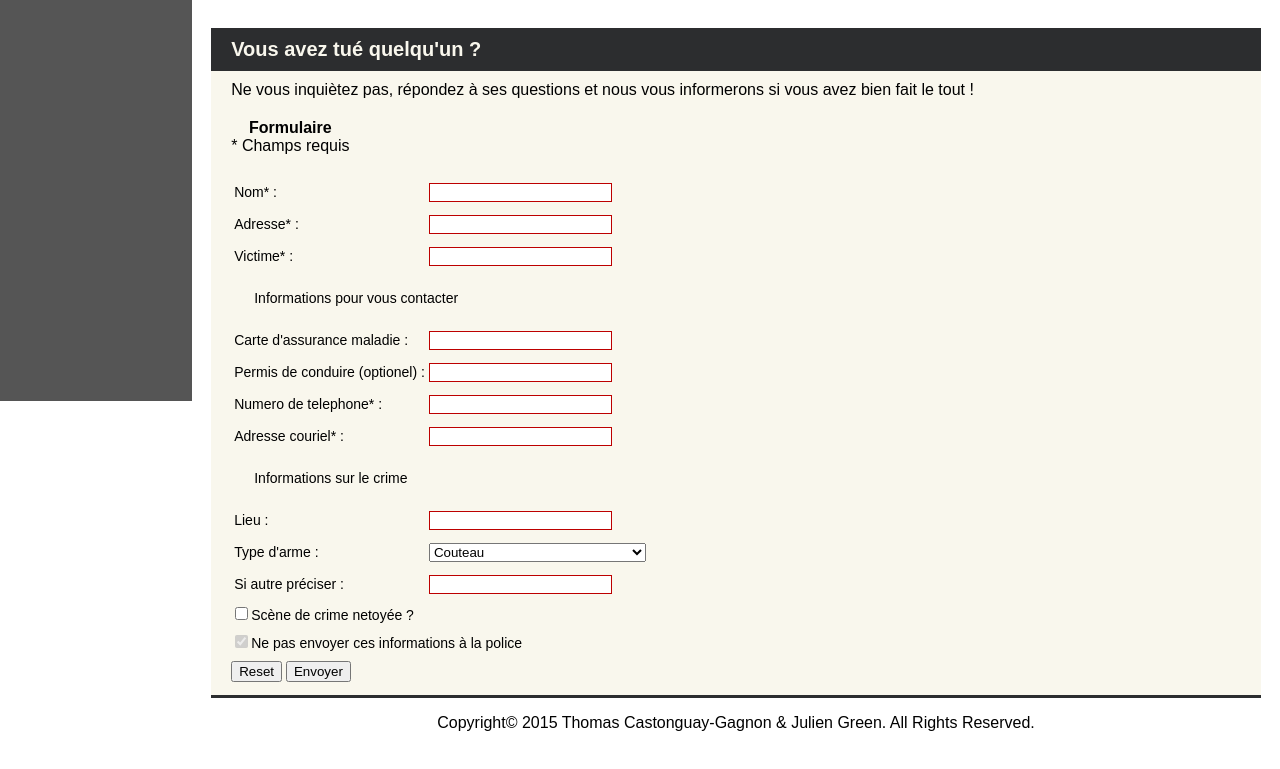
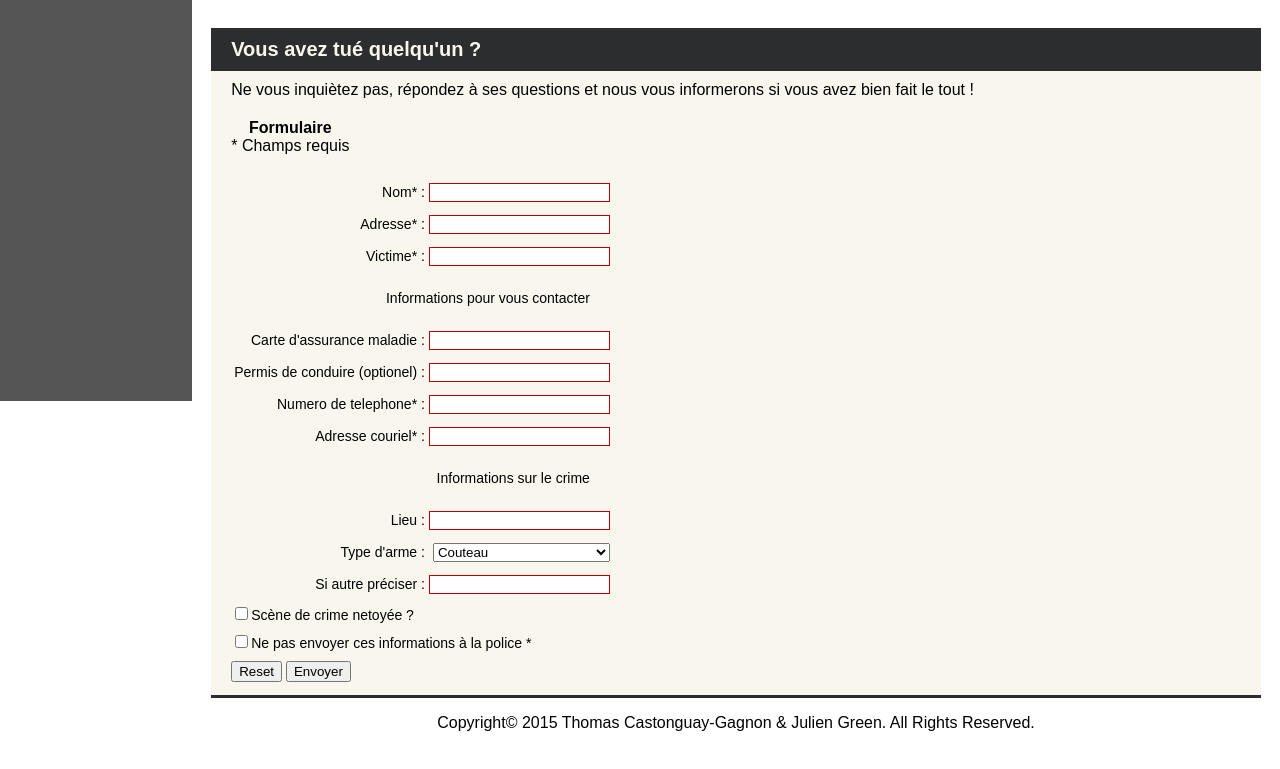
Before and after one commit to JulienGreen/TP1WEB, a plain HTML site: page HTML5Application1/public_html/index.html in a window 1280 px wide. Shown: the part 399-1168 px from the top of the page. Drawn offline with Linux system fonts and the light colour scheme.

Commit message:
Cuz I'm AWESOME

```diff
--- a/HTML5Application1/public_html/css/style.css
+++ b/HTML5Application1/public_html/css/style.css
@@ -92,15 +92,24 @@ form {
 }
 
 input[type="text"] {
+    width: 175px;
     border-style: solid;
     border-width: 1px;
     border-color: #bd0000;
 }
 input[type="text"]:hover {
     background-color: #e3e3e3;
-    border-color: #006dbd;
+    border-color: #bd00bb;
 }
 input[type="text"]:focus {
     background-color: #e3e3e3;
-    border-color: #bd00bb;
+    border-color: #006dbd;
 }
+
+select {
+    width: 177px;
+}
+
+table.right td{
+    text-align: right;
+}
--- a/HTML5Application1/public_html/index.html
+++ b/HTML5Application1/public_html/index.html
@@ -48,18 +48,18 @@ and open the template in the editor.
                         <p>Ne vous inquiètez pas, répondez à ses questions et nous vous informerons si vous avez bien fait le tout !</p>
                         <p><span class="bold">&nbsp;&nbsp;&nbsp;&nbsp;Formulaire</span><br>* Champs requis</p>
                         <form action="contact_the_cops.php" method="post">
-                            <table>
+                            <table class="right">
                                 <tr>
                                     <td><label for="nom">Nom* : </label></td>
-                                    <td><input type="text" name="nom" id="nom" required=""></td>
+                                    <td><input type="text" name="nom" id="nom" required></td>
                                 </tr>
                                 <tr>
                                     <td><label for="adresse">Adresse* : </label></td>
-                                    <td><input type="text" name="adresse" id="adresse" required=""></td>
+                                    <td><input type="text" name="adresse" id="adresse" required></td>
                                 </tr>
                                 <tr>
                                     <td><label for="victime">Victime* : </label></td>
-                                    <td><input type="text" name="victime" id="victime" required=""></td>
+                                    <td><input type="text" name="victime" id="victime" required></td>
                                 </tr>
                                 <tr>
                                     <td colspan="2"><p>Informations pour vous contacter</p></td>
@@ -103,7 +103,7 @@ and open the template in the editor.
                                 </tr>
                             </table>
                             <input type="checkbox" name="clean" id="clean" value="ON" /><label for="clean">Scène de crime netoyée ?</label><br>
-                            <input type="checkbox" name="cops" value="ON" checked="checked" disabled="disabled" /><label for="cops">Ne pas envoyer ces informations à la police</label><br>
+                            <input type="checkbox" name="cops" value="ON" required/><label for="cops">Ne pas envoyer ces informations à la police *</label><br>
                             <input type="reset" value="Reset" name="reset" />
                             <input type="submit" value="Envoyer" name="send" />
                         </form>
```
